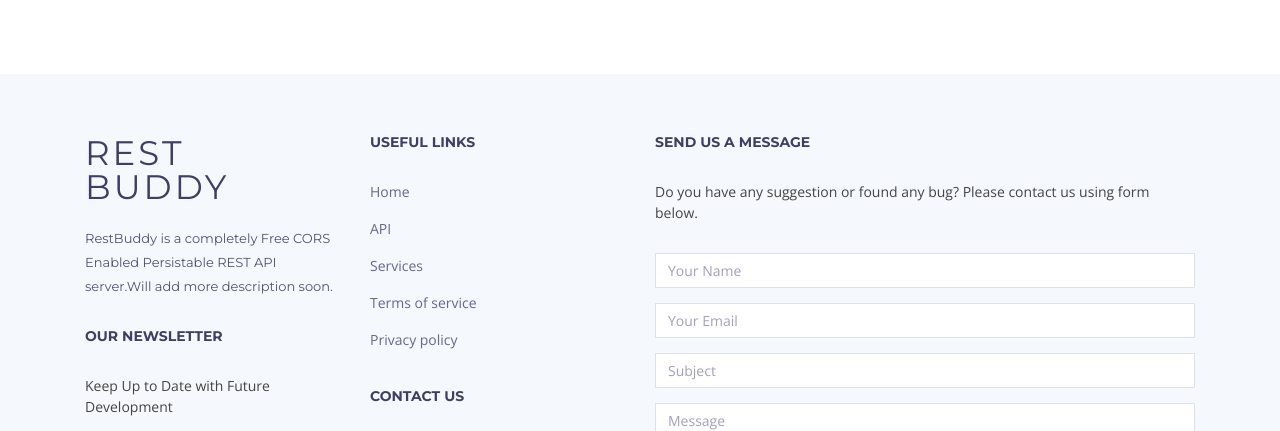
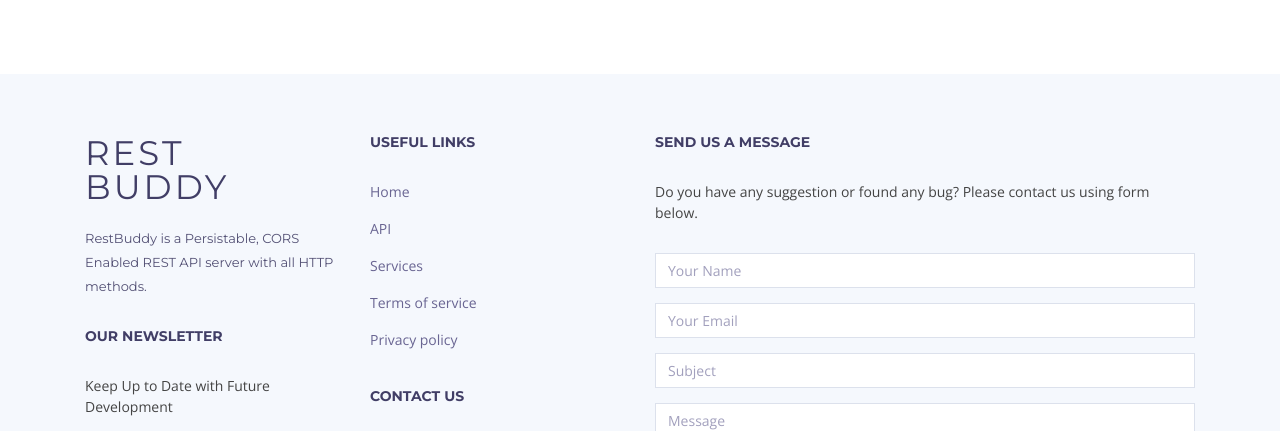
Before and after one commit to iPraBhu/RestBuddy, a plain HTML site: page index.html in a window 1280 px wide. Shown: the part 2559-2990 px from the top of the page. Drawn offline with nearby package versions, Linux system fonts and the light colour scheme; no server answers; files whose address does not match are found by name.

Commit message:
First Draft Complete

```diff
--- a/index.html
+++ b/index.html
@@ -294,7 +294,7 @@
                             <div class="col-sm-6">
                                 <div class="footer-info">
                                     <h3>REST Buddy</h3>
-                                    <p>RestBuddy is a completely Free CORS Enabled Persistable REST API server.Will add more description soon.</p>
+                                    <p>RestBuddy is a Persistable, CORS Enabled REST API server with all HTTP methods.</p>
                                 </div>
                                 <div class="footer-newsletter">
                                     <h4>Our Newsletter</h4>
```
